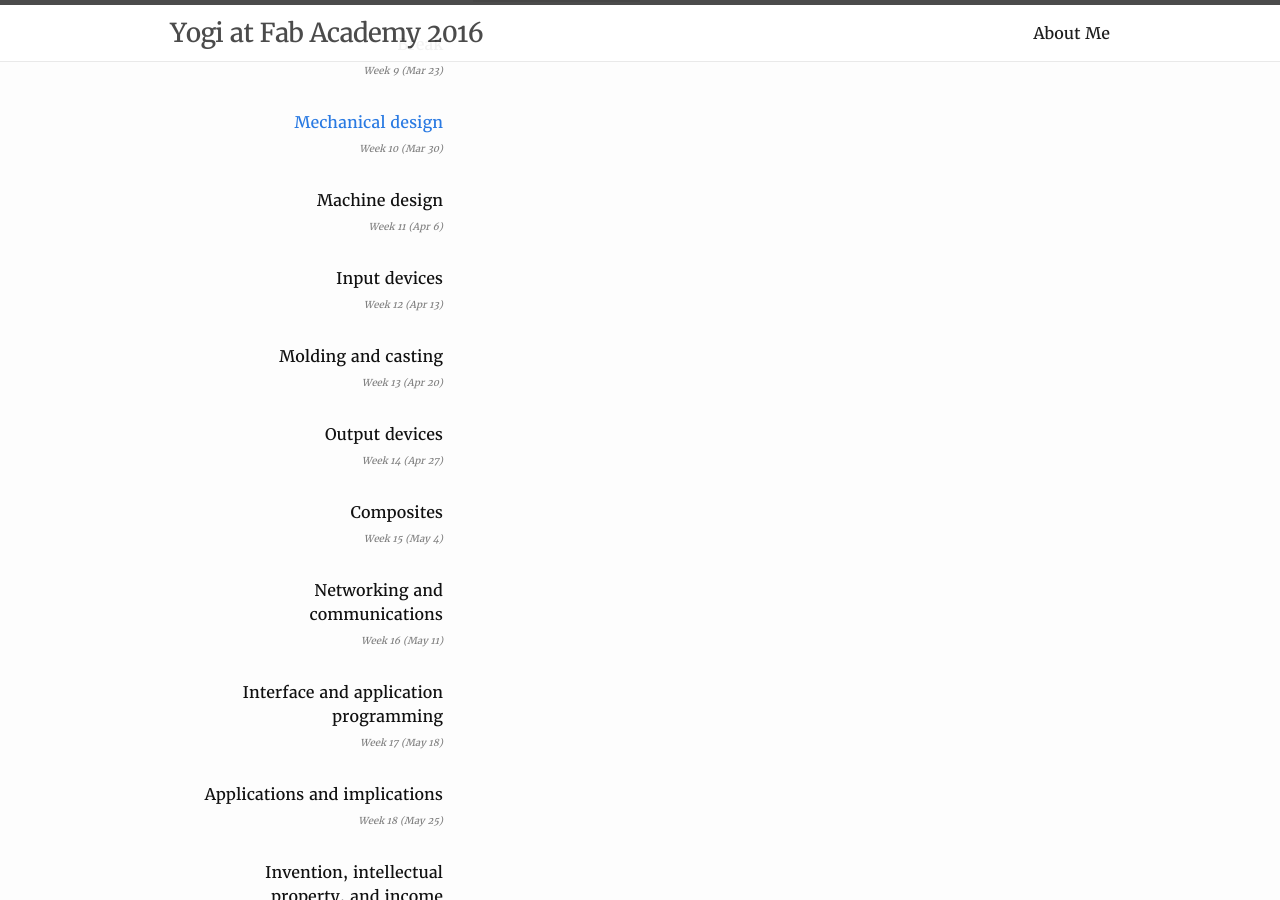
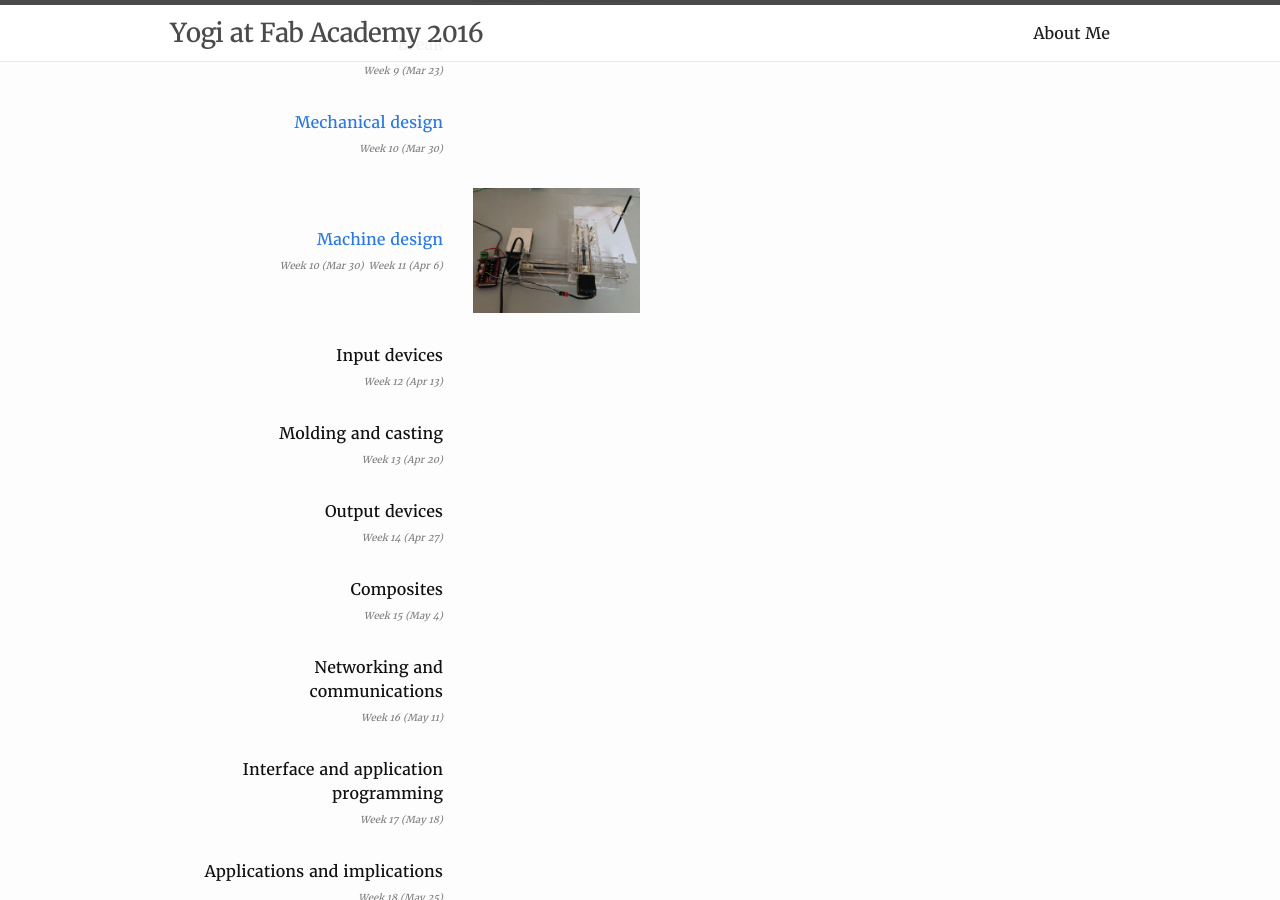
Before and after one commit to yogi/fabacademy2016, a Jekyll site: the page built from index.md, in a window 1280 px wide and 900 px high, scrolled down 1794 px. Built offline with Jekyll 4.4.1, drawn with Linux system fonts in a browser that asks for light colours.

Commit message:
added w11 page

```diff
--- a/index.md
+++ b/index.md
@@ -142,11 +142,15 @@
 </tr>
 <tr>
    <td style="text-align:right">
-		Machine design <br/>
+	<a href="w11-machine.html">Machine design</a> <br/>
+		<span style="font-size:60%;font-style:italic;color:gray">Week 10 (Mar 30)</span>
 		<span style="font-size:60%;font-style:italic;color:gray">Week 11 (Apr 6)</span>
 	</td>
-	    <td>
-	   </td>
+    <td>
+		<a href="w11-machine.html">
+			<img src="images/w11-plotter.jpg" height="125"/>
+		</a>
+    </td>
 </tr>
 <tr>
    <td style="text-align:right">
```
Also changed, not shown: w11-machine.md (added, +12 -0 lines), images/w11-plotter.jpg (added).
